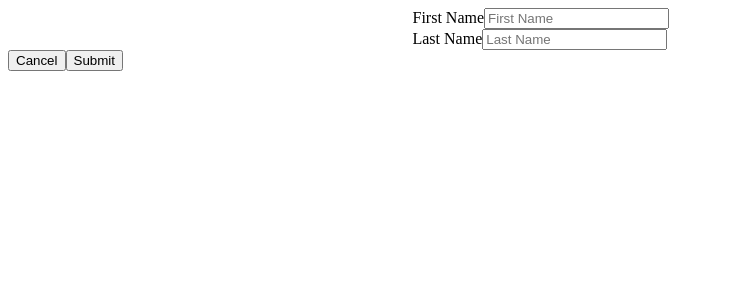
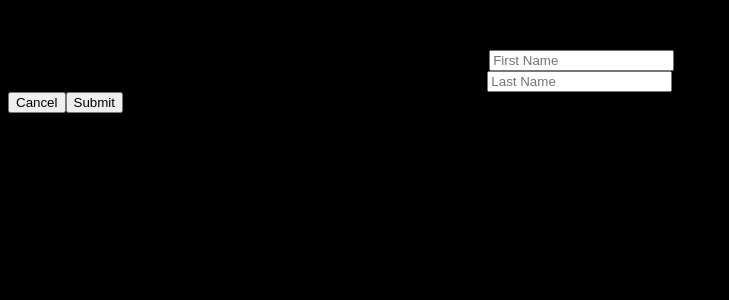
Before and after one commit to Konul304/crud-operations-nextjs, a Next.js app in the folder next-crud/: page /update in a window 1280 px wide. Shown: the top 300 px of the page, without its empty margins (0-729 px from the left). Built offline with nearby package versions, Linux system fonts and the light colour scheme.

Commit message:
fix routing

```diff
--- a/next-crud/app/globals.css
+++ b/next-crud/app/globals.css
@@ -1,4 +1,4 @@
-.container_main{
+body{
   background-color: black;
   width: 100vw;
   height: 100vh;
--- a/next-crud/app/page.js
+++ b/next-crud/app/page.js
@@ -11,9 +11,7 @@ export default function Home() {
     <div className='container_main'>
       <div className="form_container text-light text-center p-5 fs-3 fw-bold">
         <p className="mb-5">React CRUD Operations</p>
-        <Layout>
-          <Read />
-        </Layout>
+        <Layout children={<Read />}/>
       </div>
     </div>
   )
--- a/next-crud/app/update/page.js
+++ b/next-crud/app/update/page.js
@@ -1,10 +1,11 @@
 'use client';
 import { useState, useEffect } from "react";
 import axios from "axios";
-import { redirect } from "next/dist/server/api-utils";
+import { useRouter } from 'next/navigation';
 import Link from "next/link";
 
 export default function Update() {
+    const { push } = useRouter()
     const [id, setID] = useState(null);
     const [firstName, setFirstName] = useState('');
     const [lastName, setLastName] = useState('');
@@ -21,14 +22,17 @@ export default function Update() {
         axios.put(`https://64241e5a47401740433376dd.mockapi.io/crudData/${id}`, {
             firstName,
             lastName,
+        }).then(() => {
+            push('/')
         })
     }
 
     return (
         <>
             <div>
-                <form >
-                    <div className="form-group text-start">
+                <p className="mb-5 text-light text-center pt-5 fs-3 fw-bold">Update item</p>
+                <form className="mt-5" >
+                    <div className="form-group text-start ">
                         <label className="text-muted mb-3">First Name</label>
                         <input
                             type="text"
@@ -51,21 +55,20 @@ export default function Update() {
                     <div className="form-group text-start">
                     </div>
 
-                    <div className='d-flex justify-content-center'>
-                        <button
+                    <div className='d-flex justify-content-center mt-4'>
+                        <Link href="/"><button
                             type="submit"
                             className="btn btn-secondary me-5"
-                            onClick={() => navigate("/")}
                         >
                             Cancel
-                        </button>
-                        <Link href="/"><button
+                        </button></Link>
+                        <button
                             type="submit"
                             className="btn btn-primary"
                             onClick={updateAPIData}
                         >
                             Submit
-                        </button></Link>
+                        </button>
 
                     </div>
                 </form>
```
Also changed, not shown: next-crud/app/create/page.js (+10 -5 lines).
